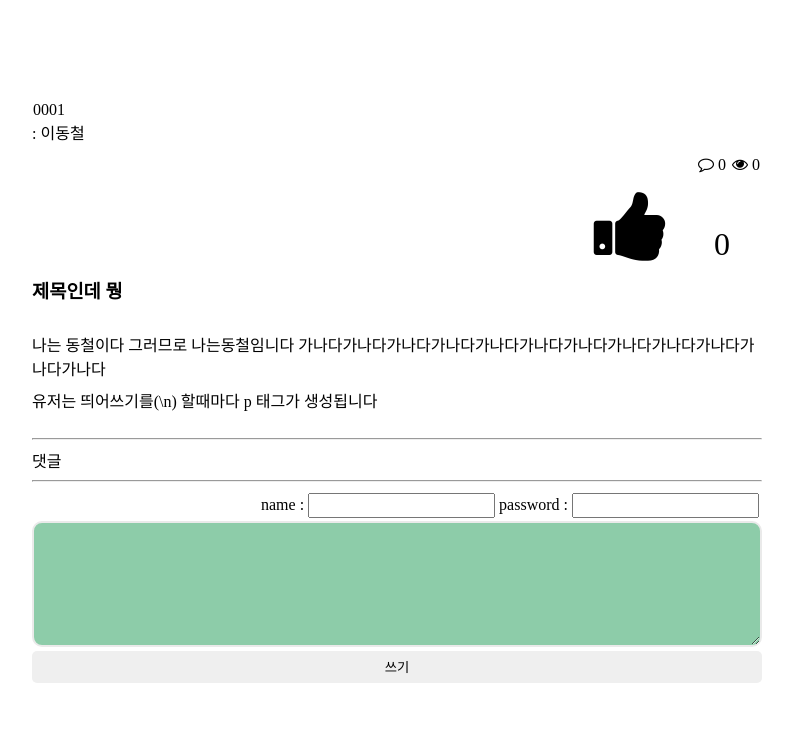
After one commit to Eechul/nodejs_board, a Node server app: template views/board_view.html in a window 1280 px wide. The commit adds this page. Shown: the top 740 px of the page, without its empty margins (243-1036 px from the left). Run offline with Node 20, Linux system fonts and the light colour scheme; the template is opened without the code that fills it, so the values that code supplies are empty; some libraries are stand-ins or nearby versions.

Commit message:
좋아요 게시판 UI 설계

```diff
--- /dev/null
+++ b/views/board_view.html
@@ -0,0 +1,188 @@
+<!DOCTYPE html>
+<html lang="kr">
+<head>
+    <meta charset="UTF-8">
+    <link rel="stylesheet" href="../public/font/font-awesome/css/font-awesome.min.css">
+    <link rel="stylesheet" type="text/css" href="../public/css/style.css">
+    <style>
+        * {
+            box-sizing: border-box;
+        }
+        p {
+            margin-top: 0;
+            margin-bottom: 8px;
+        }
+        .board_add {
+            margin : 0 auto;
+            margin-top: 50px;
+            padding : 50px;
+            max-width: 830px;
+            min-width: 530px;
+            /*background-color: #8dcca9;*/
+            border-radius: 10px;
+        }
+        .numberBox, .submary, .commentCountBox, .viewCountBox, .comment {
+            display: inline-block;
+            padding: 1px;
+        }
+        .commentBox .comment {
+            width: 100%;
+            border : 2px solid #EAEAEA;
+            outline: 0px;
+            background-color: #8dcca9;
+            border-radius: 10px;
+        }
+        .commentBox .comment:focus {
+            border: solid 2px #8DB6A9;
+        }
+        .commentList {
+            text-align: center;
+            padding: 5px;
+        }
+        /*.commentBox .comment{
+            padding-top: 10px:
+        }*/
+        .submary, .likeBox{
+            clear:both;
+            float:right;
+        }
+        .titleBox, .authorBox, .contentBox {
+            clear:both;
+            padding-bottom: 10px;
+        }
+        .titleBox label, .authorBox label, .contentBox label {
+            /*display: block;*/
+        }
+        .titleBox input, .authorBox input {
+            height: 2rem;
+        }
+        .titleBox input, .authorBox input, .contentBox textarea {
+            border : 1px solid #EAEAEA;
+            outline: 0px;
+            background-color: #8dcca9;
+            border-radius: 10px;
+            width: 100%;
+
+        }
+        .likeBox .likeCount {
+            display: inline-block;
+            font-size: 2rem;
+            text-align: center;
+            width: 80px;
+        }
+
+        .titleBox input:focus, .authorBox input:focus, .contentBox textarea:focus {
+            border: solid 3px #8DB6A9;
+        }
+        .contentBox textarea {
+            padding-left: 10px;
+            padding-right: 10px;
+        }
+        .submit_btn {
+            /*appearance : none;*/
+            border : 0;
+            border-radius: 5px;
+            width: 100%;
+            height: 2rem;
+            cursor : pointer;
+        }
+        .submit_btn:hover {
+            color : #4948FF;
+        }
+
+        #like_btn {
+            cursor: pointer;
+            /*color: rgb(88, 144, 255);*/
+            /*클릭 되었을때 위의 컬러로 적용*/
+            padding: 10px;
+
+        }
+
+        .commentInfo {
+            text-align: right;
+            padding: 3px;
+        }
+        .commentInfo input[type="text"] {
+            padding: 3px;
+        }
+    </style>
+</head>
+<body>
+    <div class="">
+        <div class="board_add">
+            <form class="" action="index.html" method="post">
+                <div class="board_header">
+                    <!-- 번호 -->
+                    <div class="numberBox">
+                        <span class="boardNumber">0001</label>
+                    </div>
+
+                    <!-- 작성자 -->
+                    <div class="authorBox">
+                        : <span>이동철</span>
+                    </div>
+
+                    <div class="submary">
+                        <!-- 댓글수 -->
+                        <div class="commentCountBox">
+                            <i class="fa fa-comment-o" aria-hidden="true"></i>
+                            <span class="commentCount">0</label>
+                        </div>
+                        <!-- 조회수 -->
+                        <div class="viewCountBox">
+                            <i class="fa fa-eye" aria-hidden="true"></i>
+                            <span class="viewCount">0</label>
+                        </div>
+                    </div>
+                </div>
+                <!-- 좋아요 -->
+                <div class="likeBox">
+                        <i class="fa fa-thumbs-up fa-5x" aria-hidden="true" id="like_btn"></i>
+                    <span class="likeCount">0</label>
+                </div>
+                <!-- 제목 -->
+                <div class="titleBox">
+                    <h3>제목인데 뭥</h3>
+                </div>
+
+                <!-- 내용 -->
+                <div class="contentBox">
+                    <div class="content">
+                        <p>
+                            나는 동철이다 그러므로 나는동철임니다 가나다가나다가나다가나다가나다가나다가나다가나다가나다가나다가나다가나다
+                        </p>
+                        <p>
+                            유저는 띄어쓰기를(\n) 할때마다 p 태그가 생성됩니다
+                        </p>
+                    </div>
+                </div>
+                <hr/>
+                <div class="commentView">
+                    <label for="">댓글</label>
+                    <!-- <div class="commentList">
+                        <span>댓글이 존재하지 않습니다.</span>
+                    </div> -->
+                    <hr/>
+                </div>
+                <div class="commentBox">
+                    <div class="commentInfo">
+                        <label for="commentName">name : </label>
+                        <input type="text" id="commentName" name="commentName" value=""/>
+                        <label for="commentPassword">password : </label>
+                        <input type="text" id="commentPassword" name="commentPassword" value=""/>
+                    </div>
+                    <textarea id="comment" class="comment" name="name" rows="8"\></textarea>
+
+
+                </div>
+                <!-- submit button  -->
+                <div class="">
+                    <input  class="submit_btn" value="쓰기" type="submit">
+                </div>
+
+            </form>
+        </div>
+    </div>
+
+</body>
+</html>
```
Also changed, not shown: views/board_add.html (added, +88 -0 lines), views/view.html (+34 -16 lines).
